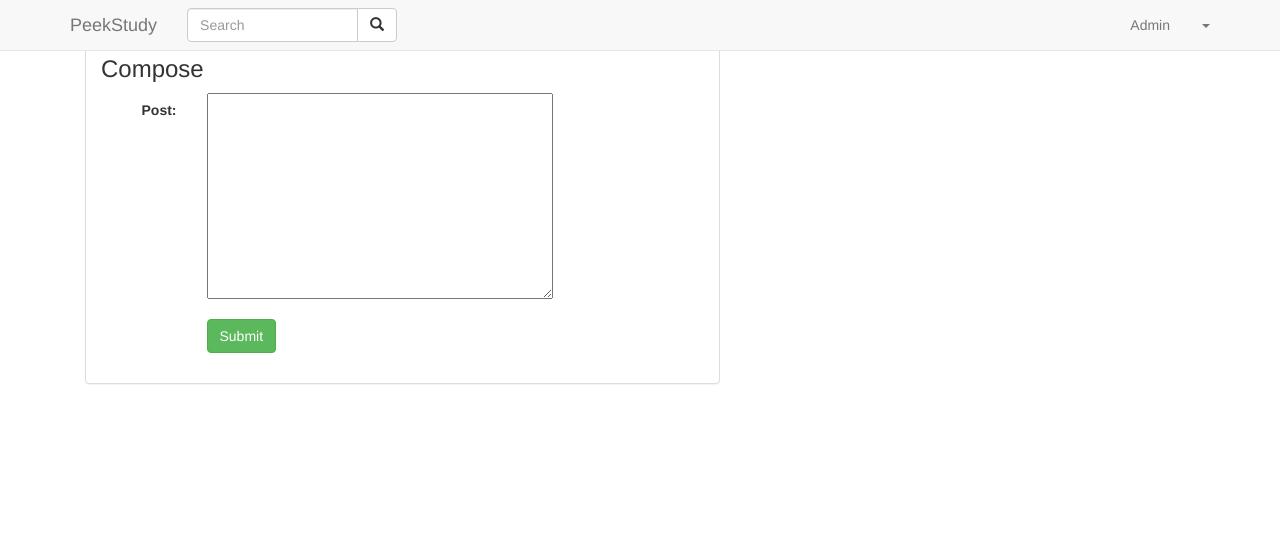
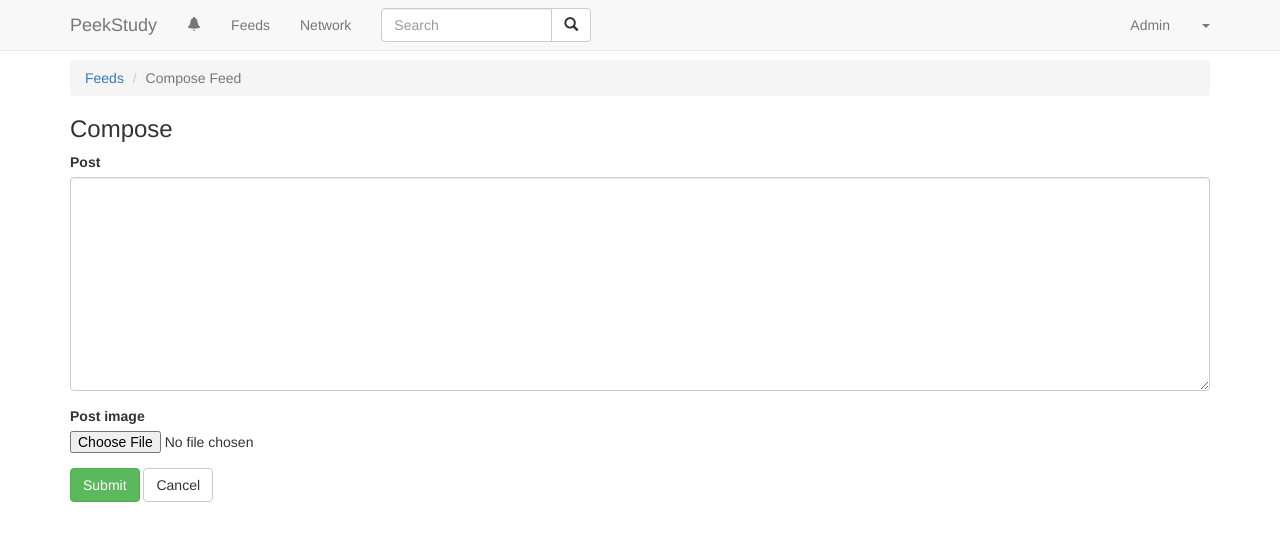
Before and after one commit to noelroy/peekstudy, a Django app: page /feeds/compose/ in a window 1280 px wide. Shown: the top 541 px of the page. Run offline with Django 3.2, Linux system fonts and the light colour scheme; a user stored in the database is signed in; data comes from the database, SQL or seed files in the repository; both versions use the stored data as it was after the commit; some libraries are stand-ins or nearby versions.

Commit message:
Signed-off-by: Noel Roy <noelroy96@gmail.com>

```diff
--- a/feeds/forms.py
+++ b/feeds/forms.py
@@ -3,7 +3,10 @@ from feeds.models import Feed
 
 
 class PostForm(forms.ModelForm):
-
+    post_image = forms.ImageField()
+    post = forms.CharField(
+        widget=forms.Textarea(attrs={'class': 'form-control'}),
+        max_length=500)
     class Meta:
         model = Feed
-        fields = ['post']
+        fields = ['post','post_image']
--- a/feeds/templates/feeds/compose.html
+++ b/feeds/templates/feeds/compose.html
@@ -3,44 +3,39 @@
 {% load staticfiles %}
 
 {% block head %}
-<link href="{% static 'css/feeds.css' %}?v=1" rel="stylesheet">
+<link href="{% static 'css/feeds.css' %}" rel="stylesheet">
 {% endblock head %}
 
 {% block main %}
-<div class="container-fluid">
+<br>
+<ol class="breadcrumb">
+    <li><a href="{% url 'feeds' %}">Feeds</a></li>
+    <li class="active">Compose Feed</li>
+</ol>
 
-    <div class="row">
+<h3>Compose</h3>
+<form role="form" action="{% url 'compose' %}" method="post"
+      enctype="multipart/form-data">
+    {% csrf_token %}
+    {% for field in form %}
+    <div class="form-group{% if field.errors %} has-error{% endif %}">
+        <label for="{{ field.label }}" class="control-label">{{ field.label }}</label>
+        {{ field }}
+        {% if field.help_text %}
+        <span class="help-block">{{ field.help_text }}</span>
+        {% endif %}
+        {% for error in field.errors %}
+        <label class="control-label">{{ error }}</label>
+        {% endfor %}
+    </div>
+    {% endfor %}
 
-        <div class="col-sm-12 col-md-7">
-            <div class="panel panel-default">
-                <div class="panel-body">
-                    <h3>Compose</h3>
-                    {% if error_message %}
-                        <p><strong>{{ error_message }}</strong></p>
-                    {% endif %}
-                    <form class="form-horizontal" role="form" action="{% url 'compose' %}" method="post" enctype="multipart/form-data">
-                        {% csrf_token %}
-                        {% for field in form %}
     <div class="form-group">
-        <div class="col-sm-offset-2 col-sm-10">
-            <span class="text-danger small">{{ field.errors }}</span>
-        </div>
-        <label class="control-label col-sm-2">{{ field.label_tag }}</label>
-        <div class="col-sm-10">{{ field }}</div>
-    </div>
-{% endfor %}
 
-                        <div class="form-group">
-                            <div class="col-sm-offset-2 col-sm-10">
-                                <button type="submit" class="btn btn-success">Submit</button>
-                            </div>
-                        </div>
-                    </form>
-                </div>
-            </div>
-        </div>
+        <button type="submit" class="btn btn-success">Submit</button>
+        <a href="{% url 'feeds' %}" class="btn btn-default">Cancel</a>
 
     </div>
+</form>
 
-</div>
 {% endblock main %}
--- a/feeds/urls.py
+++ b/feeds/urls.py
@@ -3,9 +3,9 @@ from django.conf.urls import url
 from feeds import views
 
 urlpatterns = [
+
+    url(r'^compose/$', views.compose, name='compose'),
     url(r'^$', views.feeds, name='feeds'),
-    url(r'^compose/$', views.compose, name='compose'),
-
     #url(r'^post/$', views.post, name='post'),
     #url(r'^like/$', views.like, name='like'),
     #url(r'^comment/$', views.comment, name='comment'),
--- a/feeds/views.py
+++ b/feeds/views.py
@@ -1,4 +1,7 @@
-import json
+
+import os
+
+from django.conf import settings as django_settings
 
 from django.contrib.auth.decorators import login_required
 from django.core.paginator import EmptyPage, PageNotAnInteger, Paginator
@@ -7,14 +10,15 @@ from feeds.models import Feed
 
 from peekstudy.decorators import ajax_required
 
-from django.http import (HttpResponse, HttpResponseBadRequest,
-                         HttpResponseForbidden)
+from django.http import (HttpResponse, HttpResponseBadRequest)
 from django.template.context_processors import csrf
 from django.template.loader import render_to_string
 from feeds.forms import PostForm
+from PIL import Image
 
 # Create your views here.
 FEEDS_NUM_PAGES = 10
+
 
 @login_required
 def feeds(request):
@@ -30,23 +34,40 @@ def feeds(request):
         'page': 1,
         })
 
+
 @login_required
 def compose(request):
     if request.method == 'POST':
-        form = PostForm(request.POST)
-        if not form.is_valid():
-            return render(request, 'feeds/compose.html',
-                          {'form': form})
-
-        else:
+        form = PostForm(request.POST or None, request.FILES or None)
+        if form.is_valid():
             post = form.cleaned_data.get('post')
             feed = Feed(user=request.user, post=post)
             feed.save()
+            post_images = django_settings.MEDIA_ROOT + '/post_images/'
+            if not os.path.exists(post_images):
+                os.makedirs(post_images)
+            f = request.FILES['post_image']
+            image_name = feed.date.strftime('%d%m%Y') + str(feed.pk) + '.jpg'
+            filename = post_images + image_name
+            with open(filename, 'wb+') as destination:
+                for chunk in f.chunks():
+                    destination.write(chunk)
+            im = Image.open(filename)
+            width, height = im.size
+            if width > 600:
+                new_width = 600
+                new_height = (height * 600) / width
+                new_size = new_width, new_height
+                im.thumbnail(new_size, Image.ANTIALIAS)
+                im.save(filename)
+                feed.post_image = '/post_images/' + image_name
+                feed.save()
             return redirect('/')
+    else:
+        form = PostForm()
+    return render(request, 'feeds/compose.html',
+                      {'form': form})
 
-    else:
-        return render(request, 'feeds/compose.html',
-                      {'form': PostForm()})
 
 def feed(request, pk):
     feed = get_object_or_404(Feed, pk=pk)
--- a/peekstudy/urls.py
+++ b/peekstudy/urls.py
@@ -40,11 +40,11 @@ urlpatterns = [
         name='save_uploaded_picture'),
     url(r'^settings/password/$', core_views.password, name='password'),
 
-#profile url
-    url(r'^(?P<username>[^/]+)/$', core_views.profile, name='profile'),
-
 #Feed url
     url(r'^feeds/', include('feeds.urls')),
+
+#Profile url
+    url(r'^user/(?P<username>[^/]+)/$', core_views.profile, name='profile'),
 
 
 ]
--- a/templates/base.html
+++ b/templates/base.html
@@ -37,19 +37,17 @@
 
               <!-- Items -->
             <div class="collapse navbar-collapse" id="menu">
-                <!--
+
               <ul class="nav navbar-nav">
                 <li>
                   <a href="#" id="notifications" data-container="body" data-toggle="popover" data-placement="bottom" title="Notifications">
                     <span class="glyphicon glyphicon-bell"></span>
                   </a>
                 </li>
-                <li><a href="#">Feed</a></li>
-                <li><a href="#">Articles</a></li>
-                <li><a href="#">Q&A</a></li>
+                <li><a href="{% url 'feeds' %}">Feeds</a></li>
                 <li><a href="#">Network</a></li>
               </ul>
-              -->
+
 
               {% if not hide_search %}
                 <form class="navbar-form navbar-left" role="search" action="#">
@@ -80,7 +78,7 @@
       </header>
       <main>
         <div class="container">
-          <br>
+          <br><br>
           {% block main %}
           {% endblock main %}
         </div>
```
Also changed, not shown: feeds/templates/feeds/partial_feed.html (+9 -2 lines), db.sqlite3, 1 other file.
